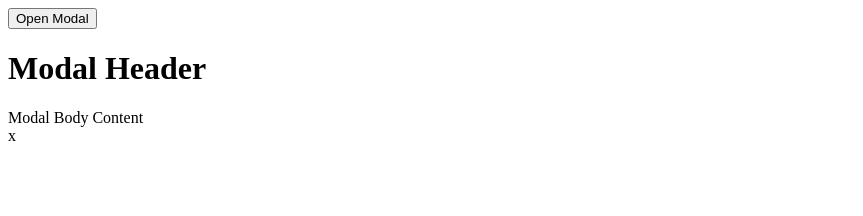
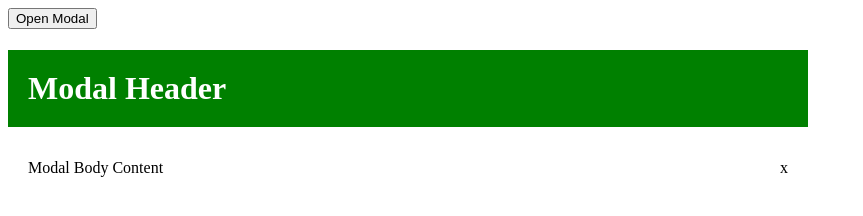
Before and after one commit to acciojob/css-modal-DeepHiwase, a website: page main.html in a window 1280 px wide. Shown: the whole page, without its empty margins (0-863 px from the left). Drawn offline with Linux system fonts and the light colour scheme.

Commit message:
created a submission

```diff
--- a/styles.css
+++ b/styles.css
@@ -4,3 +4,20 @@
 	width: 100vw;
 	width: 100vh;
 }
+
+.modal-content {
+	widht: 80%;
+	margin: 0 auto;
+}
+
+.modal-content > h1 {
+	background-color: green;
+	color: white;
+	padding: 20px;
+}
+
+.modal-body{
+	padding: 10px 20px;
+	display: flex;
+	justify-content: space-between;
+}
```
